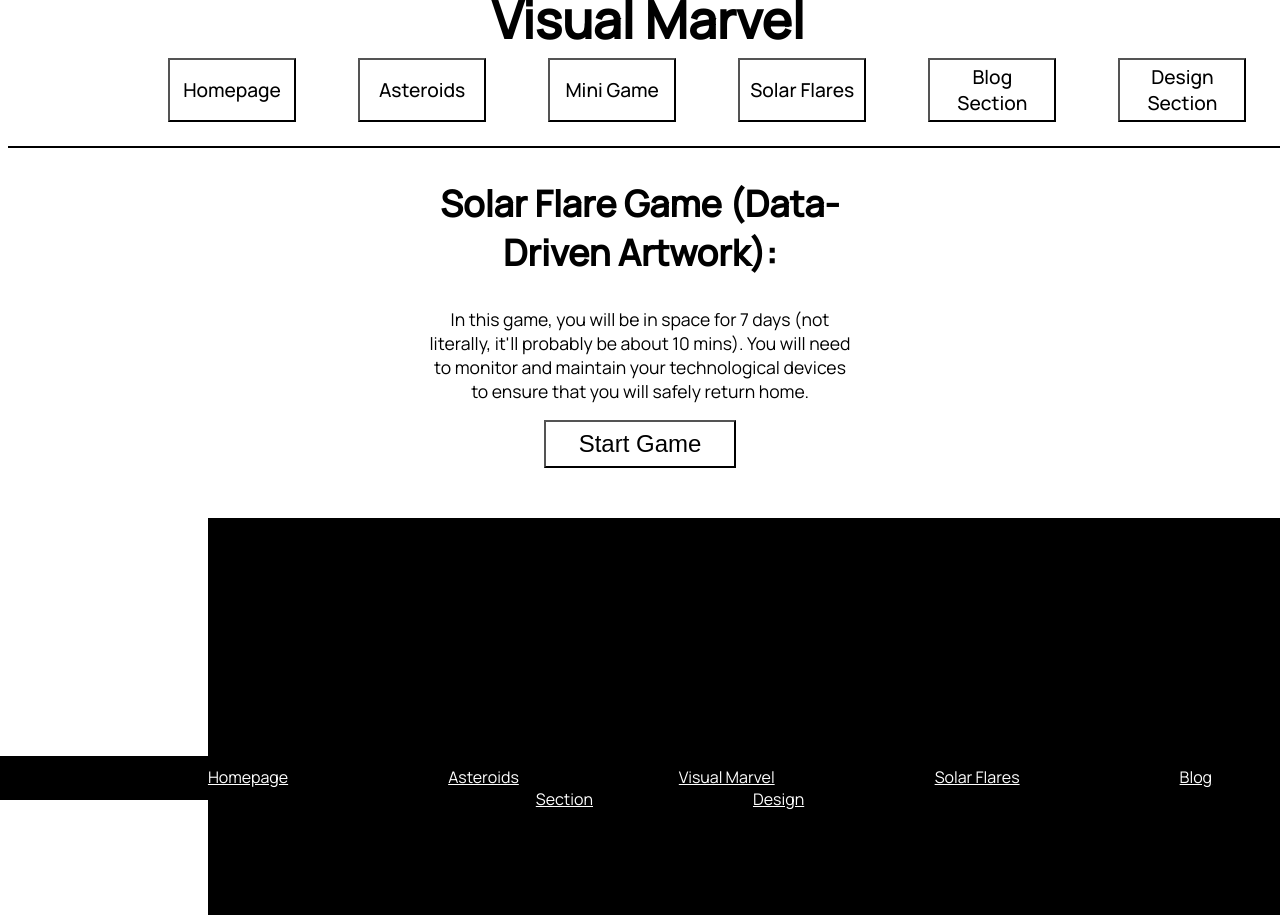
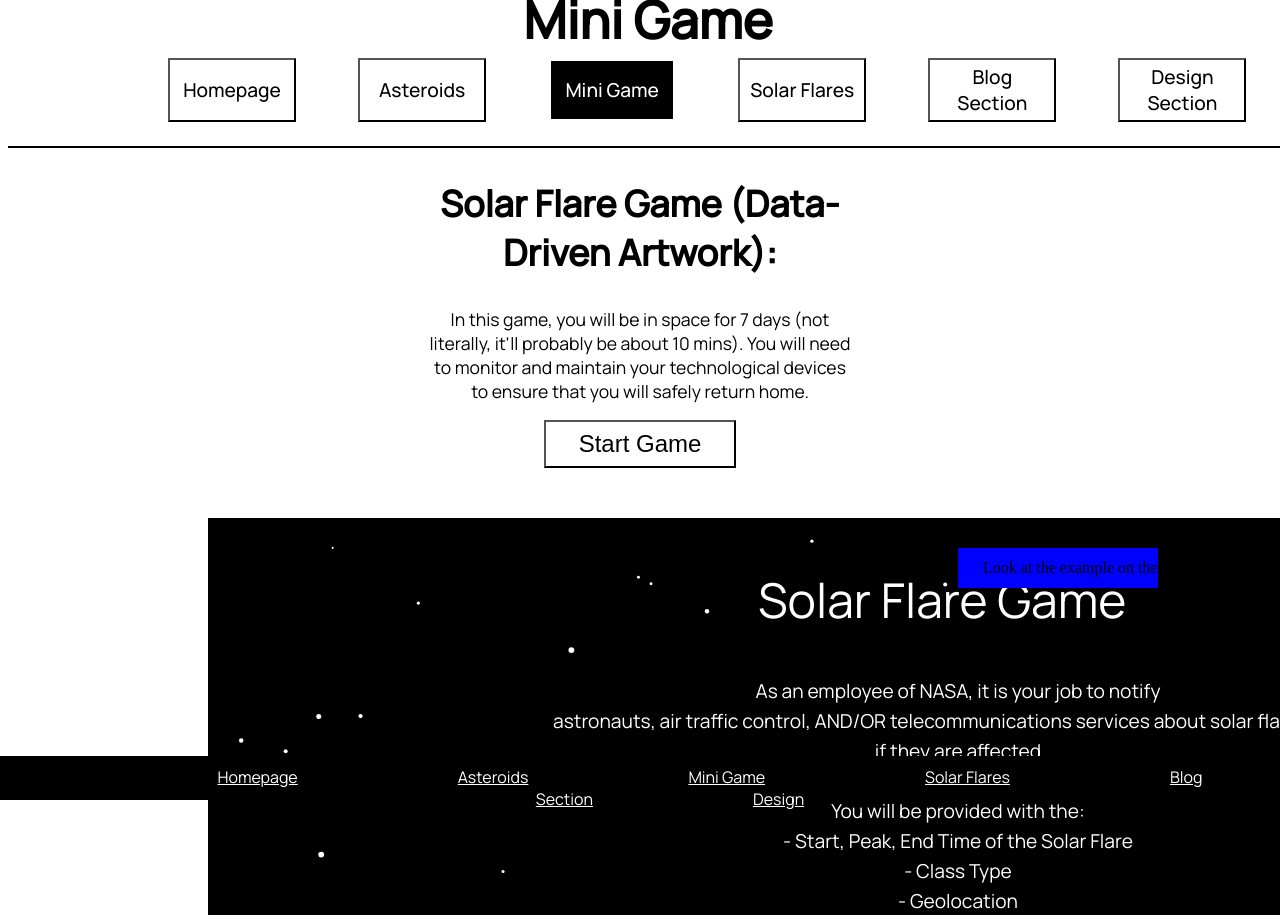
Before and after one commit to KeenanKistoo/2438840_KeenanKistoo_Semester2_SpaceWebsite, a plain HTML site: page html/daily-img.html in a window 1280 px wide. Shown: the top 915 px of the page. Drawn offline with nearby package versions, Linux system fonts and the light colour scheme.

Commit message:
Added the intro page of the game
- The game now has a small introduction.
- I need to look at the documentation on how to add a button using d3.js

```diff
--- a/css/style.css
+++ b/css/style.css
@@ -522,6 +522,22 @@ section#game-elements {
 #game {
   padding-bottom: 3rem;
 }
+
+.game-head {
+  font-family: "Manrope", sans-serif;
+  background-color: black;
+}
+
+.instructions {
+  font-family: "Manrope", sans-serif;
+  font-size: 1.2rem;
+  text-align: center;
+}
+
+.noti {
+  color: red;
+}
+
 @media (min-width: 900px) {
   button.nav-btn-pages {
     width: 8rem;
--- a/js/game.js
+++ b/js/game.js
@@ -1,7 +1,11 @@
-//Create Dimensions:
+//Create Dimensions for SVG:
 let HEIGHT = 700;
 let WIDTH = 1000;
 let MARGIN = { top: 50, right: 500, bottom: 60, left: 200 };
+
+// Define the number of stars and the size range
+const numberOfStars = 100; // You can adjust this number
+const starSizeRange = [1, 3]; // Min and max star size
 
 //Create SVG:
 let svg = d3
@@ -20,7 +24,175 @@ svg
   .attr("height", "100%")
   .attr("fill", "#000");
 
-// // Create a group for your game content
-// const g = svg
-//   .append("g")
-//   .attr("transform", `translate(${MARGIN.left}, ${MARGIN.top})`);
+// Add Random Stars:
+function CreateStars() {
+  for (let i = 0; i < numberOfStars; i++) {
+    const x = Math.random() * (WIDTH + MARGIN.left + MARGIN.right);
+    const y = Math.random() * (HEIGHT + MARGIN.top + MARGIN.bottom);
+    const size =
+      Math.random() * (starSizeRange[1] - starSizeRange[0]) + starSizeRange[0]; // Random star size
+
+    svg
+      .append("circle")
+      .attr("cx", x)
+      .attr("cy", y)
+      .attr("r", size)
+      .attr("fill", "#fff"); // White fill for stars
+  }
+}
+
+CreateStars();
+
+//Adding Placeholder Heading:
+svg
+  .append("text") // Append a text element to the SVG
+  .attr("x", 550) // X position of the text
+  .attr("y", 100) // Y position of the text
+  .text("Solar Flare Game") // The text content
+  .classed("game-head", true)
+  .attr("font-size", "3rem") // Font size
+  .attr("fill", "white");
+
+//Adding a rectangle for the instructions:
+svg
+  .append("rect")
+  .attr("x", 300)
+  .attr("y", 150)
+  .attr("width", 900)
+  .attr("height", 500)
+  .attr("rx", 0)
+  .attr("ry", 0)
+  .style("fill", "black")
+  .style("border-radius", 0);
+
+//Adding instructions:
+let text = svg
+  .append("text")
+  .attr("x", 120)
+  .attr("y", 60)
+  .attr("fill", "white")
+  .classed("instructions", true);
+
+text
+  .append("tspan")
+  .text("As an employee of NASA, it is your job to notify")
+  .attr("x", 750)
+  .attr("dy", 120)
+  .style("text-anchor", "middle");
+
+text
+  .append("tspan")
+  .text(
+    " astronauts, air traffic control, AND/OR telecommunications services about solar flare activity"
+  )
+  .attr("x", 750)
+  .attr("dy", 30)
+  .style("text-anchor", "middle");
+text
+  .append("tspan")
+  .text("if they are affected")
+  .attr("x", 750)
+  .attr("dy", 30)
+  .style("text-anchor", "middle");
+
+//Para 2
+let text2 = svg
+  .append("text")
+  .attr("x", 120)
+  .attr("y", 180)
+  .attr("fill", "white")
+  .classed("instructions", true);
+
+text2
+  .append("tspan")
+  .text("You will be provided with the:")
+  .attr("x", 750)
+  .attr("dy", 120)
+  .style("text-anchor", "middle");
+text2
+  .append("tspan")
+  .text("- Start, Peak, End Time of the Solar Flare")
+  .attr("x", 750)
+  .attr("dy", 30)
+  .style("text-anchor", "middle");
+text2
+  .append("tspan")
+  .text("- Class Type")
+  .attr("x", 750)
+  .attr("dy", 30)
+  .style("text-anchor", "middle");
+text2
+  .append("tspan")
+  .text("- Geolocation")
+  .attr("x", 750)
+  .attr("dy", 30)
+  .style("text-anchor", "middle");
+
+//Para 3
+let text3 = svg
+  .append("text")
+  .attr("x", 120)
+  .attr("y", 320)
+  .attr("fill", "white")
+  .classed("instructions", true);
+
+text3
+  .append("tspan")
+  .text(
+    "Thanks to the technology of 1995, you simply press a button, select the hemisphere,"
+  )
+  .attr("x", 750)
+  .attr("dy", 120)
+  .style("text-anchor", "middle");
+text3
+  .append("tspan")
+  .text("and submit before the timer runs out.")
+  .attr("x", 750)
+  .attr("dy", 30)
+  .style("text-anchor", "middle");
+text3
+  .append("tspan")
+  .text("If you get it correct, you gain a certain number of points")
+  .attr("x", 750)
+  .attr("dy", 80)
+  .style("text-anchor", "middle")
+  .classed("noti", true);
+text3
+  .append("tspan")
+  .text("If you get it incorrect, you lose a certain number of points")
+  .attr("x", 750)
+  .attr("dy", 30)
+  .style("text-anchor", "middle")
+  .classed("noti", true);
+text3
+  .append("tspan")
+  .text("Look at the example on the next page as a guide. GOOD LUCK!")
+  .attr("x", 750)
+  .attr("dy", 30)
+  .style("text-anchor", "middle")
+  .classed("noti", true);
+
+// Create a group element for the button
+const buttonGroup = svg.append("g");
+
+// Create a rectangle as the button background
+buttonGroup
+  .append("rect")
+  .attr("x", 750)
+  .attr("y", 30)
+  .attr("width", 200) // Adjust the width as needed
+  .attr("height", 40) // Adjust the height as needed
+  .attr("fill", "blue"); // Set the button color
+
+// Create text for the button
+buttonGroup
+  .append("text")
+  .attr("x", 775) // Adjust the x-coordinate for text positioning
+  .attr("y", 55) // Adjust the y-coordinate for text positioning
+  .text("Look at the example on the next page as a guide. GOOD LUCK!");
+
+// Add click event handling for the button
+buttonGroup.on("click", () => {
+  // Add the action you want to perform when the button is clicked
+  // For example, you can add a function to navigate to the next page.
+});
--- a/js/nav.js
+++ b/js/nav.js
@@ -2,7 +2,7 @@
 
 names = [
   "Blog Section",
-  "Visual Marvel",
+  "Mini Game",
   "Design Section",
   "Solar Flares",
   "Asteroids",
@@ -112,7 +112,7 @@ document.addEventListener("DOMContentLoaded", () => {
   <ul>
     <a href="../index.html" class="foot-links">Homepage</a
     ><a href="../html/mars.html" class="foot-links">Asteroids</a
-    ><a href="../html/daily-img.html" class="foot-links">Visual Marvel</a
+    ><a href="../html/daily-img.html" class="foot-links">Mini Game</a
     ><a href="../html/kepler-field.html" class="foot-links"
       >Solar Flares</a
     ><a href="../html/blog.html" class="foot-links">Blog Section</a
```
